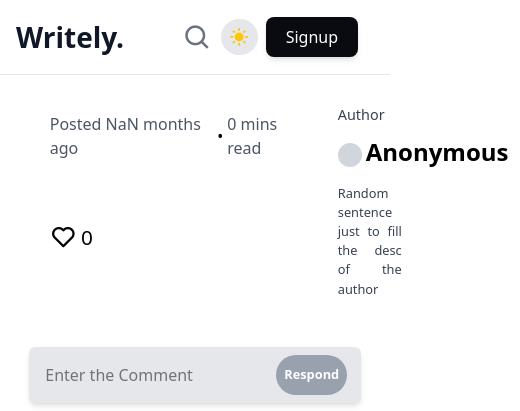
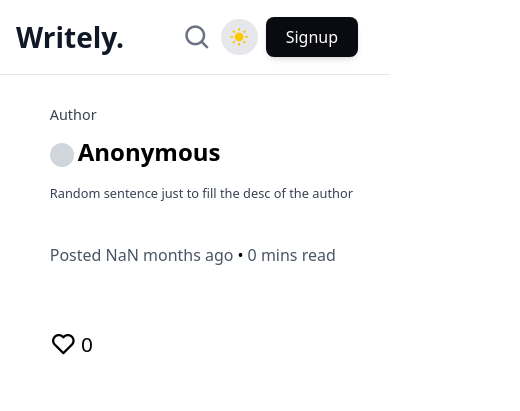
Before and after one commit to premchandellendula/writely, a React (Vite) app in the folder frontend/: page /blog/1 in a window 390 px wide. Shown: the top 411 px of the page, 520 px wide, since content can reach past the window. Built offline with nearby package versions, Linux system fonts and the light colour scheme; no server answers.

Commit message:
responsive

```diff
--- a/frontend/src/components/comments/Comments.jsx
+++ b/frontend/src/components/comments/Comments.jsx
@@ -28,7 +28,7 @@ const Comments = ({id}) => {
         )
     }
     return (
-        <div className='w-[74%] m-auto pb-6'>
+        <div className='w-[85%] lg:w-[74%] m-auto pb-6'>
             {comments.map((comment, idx) => <CommentCard key={idx} comment={comment.comment} createdAt={comment.createdAt} userId={comment.userId} />)}
             <Footer />
         </div>
--- /dev/null
+++ b/frontend/src/components/profile/AuthorInfoSection.jsx
@@ -0,0 +1,31 @@
+import { Link } from "react-router-dom"
+
+const AuthorInfoSection = ({initial, name, username, isMobile}) => {
+    return (
+        <div>
+            <div className="text-gray-700 dark:text-gray-300 text-[0.9rem] lg:text-[1rem]">
+                Author
+            </div>
+
+            <div className="flex flex-col">
+                <div className="pr-3 gap-1 mt-2 flex items-center justify-start w-fit">
+                    <div className="flex items-center justify-center bg-gray-300 dark:bg-gray-600 rounded-full h-6 w-6 lg:h-8 lg:w-8">
+                        <span className="text-[1.2rem] lg:text-[1.4rem] text-gray-800 dark:text-gray-300">{initial.toUpperCase()}</span>
+                    </div>
+                    <Link to={`/${username}`}>
+                        <div className="text-[1.5rem] lg:text-[1.7rem] pb-1.5 font-semibold dark:text-gray-300 hover:underline">
+                            {name || "Anonymous"}
+                        </div>
+                    </Link>
+                </div>
+                <div>
+                    <div className="pt-2 text-gray-700 dark:text-gray-400 text-justify text-[0.8rem] lg:text-[1rem]">
+                        Random sentence just to fill the desc of the author
+                    </div>
+                </div>
+            </div>
+        </div>
+    )
+}
+
+export default AuthorInfoSection
--- a/frontend/src/components/skeletons/BlogCardSkeleton.jsx
+++ b/frontend/src/components/skeletons/BlogCardSkeleton.jsx
@@ -2,7 +2,7 @@ import React from 'react'
 
 const BlogCardSkeleton = () => {
     return (
-        <div role="status" className="w-[56%] m-auto my-2 mb-5 p-4 border rounded-lg border-gray-300 dark:border-gray-800 animate-pulse">
+        <div role="status" className="w-[75%] lg:w-[56%] m-auto my-2 mb-5 p-4 border rounded-lg border-gray-300 dark:border-gray-800 animate-pulse">
             <div className="flex items-center mt-4 mb-2">
                 <svg className="w-10 h-10 me-3 text-gray-300 dark:text-gray-800" aria-hidden="true" xmlns="http://www.w3.org/2000/svg" fill="currentColor" viewBox="0 0 20 20">
                     <path d="M10 0a10 10 0 1 0 10 10A10.011 10.011 0 0 0 10 0Zm0 5a3 3 0 1 1 0 6 3 3 0 0 1 0-6Zm0 13a8.949 8.949 0 0 1-4.951-1.488A3.987 3.987 0 0 1 9 13h2a3.987 3.987 0 0 1 3.951 3.512A8.949 8.949 0 0 1 10 18Z"/>
--- a/frontend/src/components/skeletons/BlogSkeleton.jsx
+++ b/frontend/src/components/skeletons/BlogSkeleton.jsx
@@ -2,28 +2,39 @@ import React from 'react'
 
 export const BlogSkeleton = () => {
     return (
-        <div role="status" className="w-[74%] m-auto animate-pulse flex mb-8">
-            <div className='w-[73%] mt-4'>
+        <div role="status" className="w-[90%] m-auto animate-pulse flex mb-8">
+            <div className="grid grid-cols-12 w-[94%] lg:w-[80%] gap-8 m-auto max-w-screen-xl mt-6">
+                <div className='col-span-12 lg:hidden order-1'>
+                    <div class="w-24 h-2 bg-gray-200 rounded-full dark:bg-gray-800 mb-2"></div>
+                    <div className='flex items-center gap-1'>
+                        <div className={`bg-gray-300/70 dark:bg-gray-800 w-8 h-8 rounded-full text-[3.1rem] lg:mx-0`}></div>
+                        <div class="w-32 h-4 bg-gray-200 rounded-full dark:bg-gray-800"></div>
+                    </div>
+                    <div className='mt-6 flex flex-col gap-3 text-center lg:text-left'>
+                        <div class="w-80 h-2 bg-gray-200 rounded-full dark:bg-gray-800"></div>
+                    </div>
+                </div>
+
+                <div className='col-span-12 lg:col-span-9 order-2 lg:order-none mt-4 lg:mt-0'>
                     <div className="h-3.5 bg-gray-300 rounded-full dark:bg-gray-800 w-[80%] mb-4"></div>
                     <div className="h-2 bg-gray-300 rounded-full dark:bg-gray-800 max-w-[300px] mt-2.5 mb-4"></div>
                     <div className="h-2 bg-gray-300 rounded-full dark:bg-gray-800 my-3.5"></div>
                     <div className="h-2 bg-gray-300 rounded-full dark:bg-gray-800 my-3.5"></div>
                     <div className="h-2 bg-gray-300 rounded-full dark:bg-gray-800 my-3.5"></div>
                     <div className="h-2 bg-gray-300 rounded-full dark:bg-gray-800 max-w-[630px] mb-2.5"></div>
+
                 </div>
-            <div className='mt-4 w-[23%] ml-6'>
-                <div className="h-2 bg-gray-300 rounded-full dark:bg-gray-800 w-[50%] mb-4"></div>
-                <div className="flex items-center mb-2">
-                    <svg className="w-10 h-10 me-3 text-gray-300 dark:text-gray-800" aria-hidden="true" xmlns="http://www.w3.org/2000/svg" fill="currentColor" viewBox="0 0 20 20">
-                        <path d="M10 0a10 10 0 1 0 10 10A10.011 10.011 0 0 0 10 0Zm0 5a3 3 0 1 1 0 6 3 3 0 0 1 0-6Zm0 13a8.949 8.949 0 0 1-4.951-1.488A3.987 3.987 0 0 1 9 13h2a3.987 3.987 0 0 1 3.951 3.512A8.949 8.949 0 0 1 10 18Z"/>
-                    </svg>
-                    <div>
-                        <div className="h-2.5 bg-gray-300 rounded-full dark:bg-gray-800 w-32 mb-2"></div>
+                <div className='hidden lg:block lg:col-span-3 order-1 lg:order-none'>
+                    <div class="w-24 h-2 bg-gray-200 rounded-full dark:bg-gray-800 mb-2"></div>
+                    <div className='flex items-center gap-1'>
+                        <div className={`bg-gray-300/70 dark:bg-gray-800 w-8 h-8 rounded-full text-[3.1rem] lg:mx-0`}></div>
+                        <div class="w-32 h-4 bg-gray-200 rounded-full dark:bg-gray-800"></div>
+                    </div>
+                    <div className='mt-6 flex flex-col gap-3 text-center lg:text-left'>
+                        <div class="w-56 h-2 bg-gray-200 rounded-full dark:bg-gray-800"></div>
                     </div>
                 </div>
-                <div className="h-2 bg-gray-300 rounded-full dark:bg-gray-800 max-w-[230px] mb-2.5 mt-3"></div>
-                <div className="h-2 bg-gray-300 rounded-full dark:bg-gray-800 max-w-[100px] mb-2.5 mt-3"></div>
-                <span className="sr-only">Loading...</span>
+
             </div>
             <span className="sr-only">Loading...</span>
         </div>
--- a/frontend/src/pages/blog/Blog.jsx
+++ b/frontend/src/pages/blog/Blog.jsx
@@ -9,6 +9,7 @@ import parse from 'html-react-parser';
 import DOMPurify from 'dompurify'
 import Comment from '../../components/comments/Comment';
 import Comments from '../../components/comments/Comments';
+import AuthorInfoSection from '../../components/profile/AuthorInfoSection';
 
 const Blog = () => {
     const {id} = useParams();
@@ -57,8 +58,18 @@ const Blog = () => {
             <Navbar />
             <div className="flex justify-center py-12 pt-26">
                 <div className="grid grid-cols-12 w-[95%] lg:w-[80%] gap-8 m-auto px-10 max-w-screen-xl">
-                    <div className="col-span-9">
-                        <div className="text-[2rem] lg:text-[2.5rem] font-bold dark:text-gray-200">
+                    <div className="col-span-12 lg:col-span-3 order-1 lg:order-2">
+                        <div className='lg:hidden'>
+                            <AuthorInfoSection initial={initial} name={name} username={username} isMobile={true} />
+                        </div>
+
+                        <div className='hidden lg:block'>
+                            <AuthorInfoSection initial={initial} name={name} username={username} isMobile={true} />
+                        </div>
+                    </div>
+
+                    <div className="col-span-12 lg:col-span-9 order-2 lg:order-1">
+                        <div className="text-[1.7rem] md:text-[2rem] lg:text-[2.5rem] font-bold dark:text-gray-200">
                             {blog.title}
                         </div>
                         <div className='flex'>
@@ -70,34 +81,11 @@ const Blog = () => {
                                 {`${Math.ceil(content.length / 1000)} mins read`}
                             </div>
                         </div>
-                        <div className="text-[1.1rem] lg:text-xl text-justify font-normal pt-7 text-gray-800 dark:text-gray-300">
+                        <div className="text-[0.95rem] md:text-[1.1rem] lg:text-xl text-justify font-normal pt-7 text-gray-800 dark:text-gray-300">
                             {parse(DOMPurify.sanitize(blog.content))}
                         </div>
                         <div className='mt-8'>
                             <Likes id={id} initialCount={likeCount} />
-                        </div>
-                    </div>
-                    <div className="col-span-3">
-                        <div className="text-gray-700 dark:text-gray-300 text-[0.9rem] lg:text-[1rem]">
-                            Author
-                        </div>
-
-                        <div className="flex flex-col">
-                            <div className="pr-3 gap-1 mt-2 flex items-center justify-start w-fit">
-                                <div className="flex items-center justify-center bg-gray-300 dark:bg-gray-600 rounded-full h-6 w-6 lg:h-8 lg:w-8">
-                                    <span className="text-[1.2rem] lg:text-[1.4rem] text-gray-800 dark:text-gray-300">{initial.toUpperCase()}</span>
-                                </div>
-                                <Link to={`/${username}`}>
-                                    <div className="text-[1.5rem] lg:text-[1.7rem] pb-1.5 font-semibold dark:text-gray-300 hover:underline">
-                                        {name || "Anonymous"}
-                                    </div>
-                                </Link>
-                            </div>
-                            <div>
-                                <div className="pt-2 text-gray-700 dark:text-gray-400 text-justify text-[0.8rem] lg:text-[1rem]">
-                                    Random sentence just to fill the desc of the author
-                                </div>
-                            </div>
                         </div>
                     </div>
                 </div>
--- a/frontend/src/pages/search/SearchBlogs.jsx
+++ b/frontend/src/pages/search/SearchBlogs.jsx
@@ -46,7 +46,7 @@ const SearchBlogs = () => {
     return (
         <div>
             <Navbar />
-            <div className='h-full dark:bg-[#0a0b10] min-h-screen'>
+            <div className='h-full dark:bg-[#0a0b10] min-h-screen pt-20'>
                 {blogs.length > 0 &&
                     <div className='text-xl pt-4 dark:text-white w-[85%] m-auto'>
                         results for <span className='font-semibold text-orange-400'>"{searchTerm}"</span>
```
Lines whose indentation alone changed are shown as unchanged.
